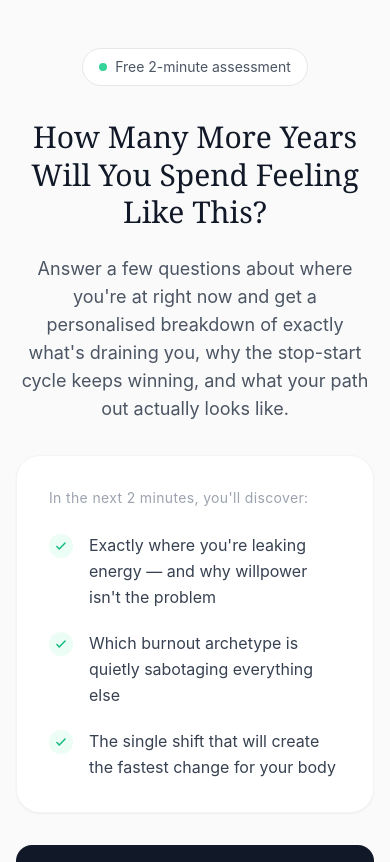
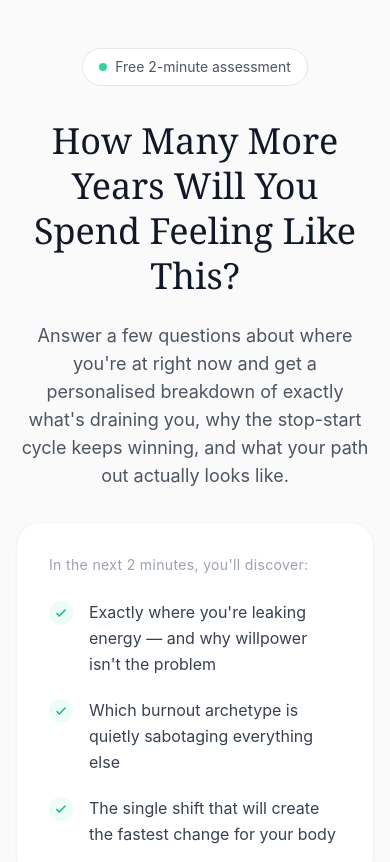
Before and after one commit to lukesbrave/wellness-quiz, a Next.js app: page / in a window 390 px wide. Shown: the top 862 px of the page. Built offline with nearby package versions, Linux system fonts and the light colour scheme.

Commit message:
Increase H1 size on mobile

```diff
--- a/src/app/page.tsx
+++ b/src/app/page.tsx
@@ -188,7 +188,7 @@ export default function WellnessQuiz() {
             </div>
 
             {/* Headline */}
-            <h1 className="text-3xl sm:text-4xl lg:text-5xl font-serif text-gray-900 mb-6 leading-tight max-w-xl mx-auto">
+            <h1 className="text-4xl sm:text-5xl lg:text-6xl font-serif text-gray-900 mb-6 leading-tight max-w-xl mx-auto">
               How Many More Years Will You Spend Feeling Like This?
             </h1>
 
```
